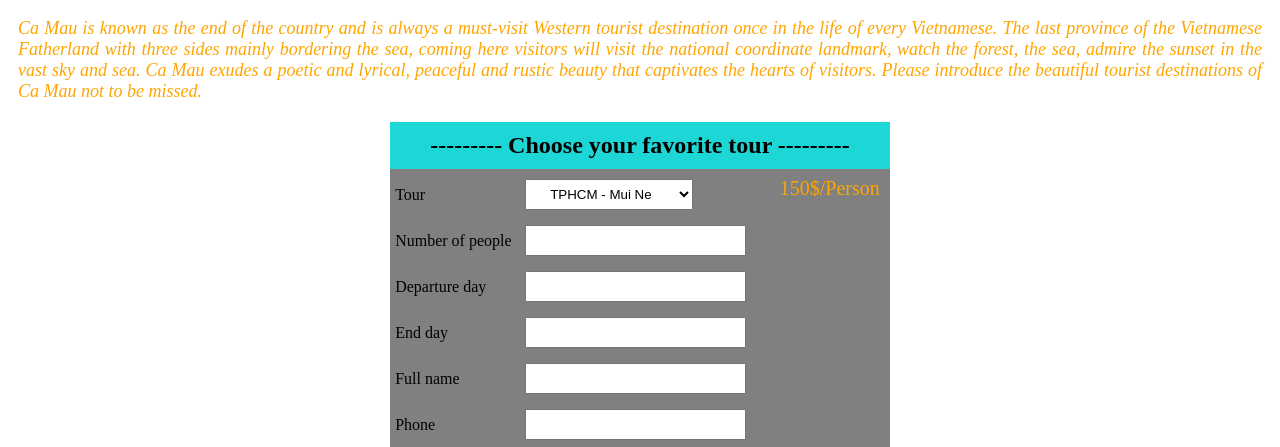
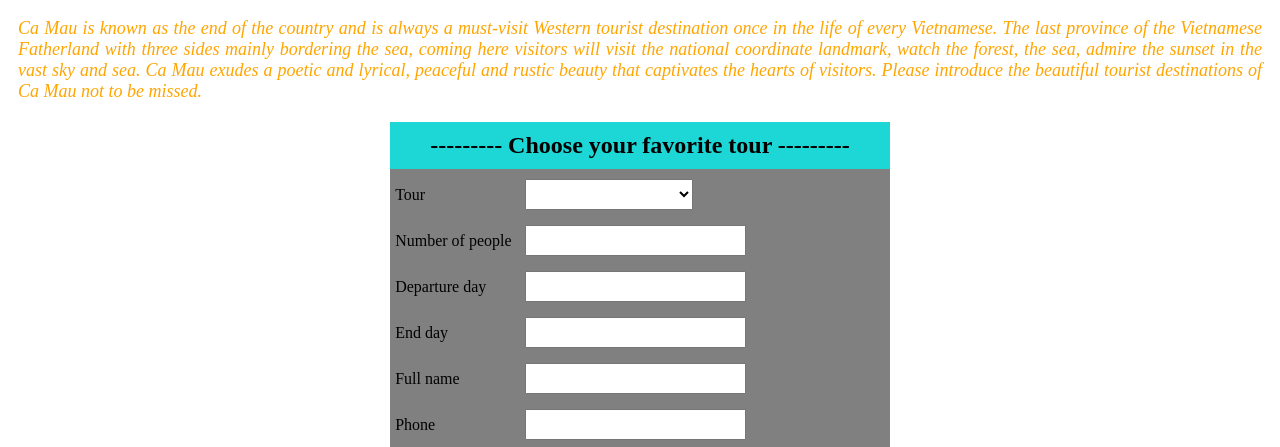
Before and after one commit to PhucLocNguyen/testTourWebChua, a plain HTML site: page index.html in a window 1280 px wide. Shown: the part 650-1097 px from the top of the page. Drawn offline with Linux system fonts and the light colour scheme.

Commit message:
Second Update

```diff
--- a/index.html
+++ b/index.html
@@ -57,6 +57,7 @@
 				<div class="inputFormat">
 					<label for="getTour">Tour</label>
 					<select name="getTour" id="getTourID" onchange="getConstValue(event)" >
+						<option value="0" selected></option>
 						<option value="1">TPHCM - Mui Ne</option>
 						<option value="2">TPHCM - Ca Mau</option>
 					</select>
@@ -91,8 +92,7 @@
 			</div>
 		</div>
 		<div class="floatingBox">
-			<p class="show" data ="150">
-				150$/Person
+			<p class="show" data ="0">
 			</p>
 		</div>
 </div>
--- a/js/mycode.js
+++ b/js/mycode.js
@@ -1,17 +1,18 @@
 function CalTotal(event){
     event.preventDefault();
    var constValue = document.querySelector("#formSection .floatingBox .show").getAttribute("data");
-   var output = constValue* event.target[1].value;
-   document.querySelector("#total").innerHTML=`<p class="text-center" id="total">Total Amount : ${output}$</p>`;
+    var output = constValue* event.target[1].value;
+        document.querySelector("#total").innerHTML=`<p class="text-center" id="total">Total Amount : ${output}$</p>`;
 }
 
 function getConstValue(event){
     var constValue=event.target.value;
     switch(constValue){
+        case "0": realValue =0;
         case "1": realValue =150;
         break;
         case "2": realValue = 250;
         break;
     }
-    document.querySelector("#formSection .floatingBox").innerHTML = `<p class ="show" data ="${realValue}">${realValue}$/Person</p>  `;
+    document.querySelector("#formSection .floatingBox").innerHTML = `<p class ="show" data ="${realValue}">${realValue}$/Person</p>  `
 }
```
